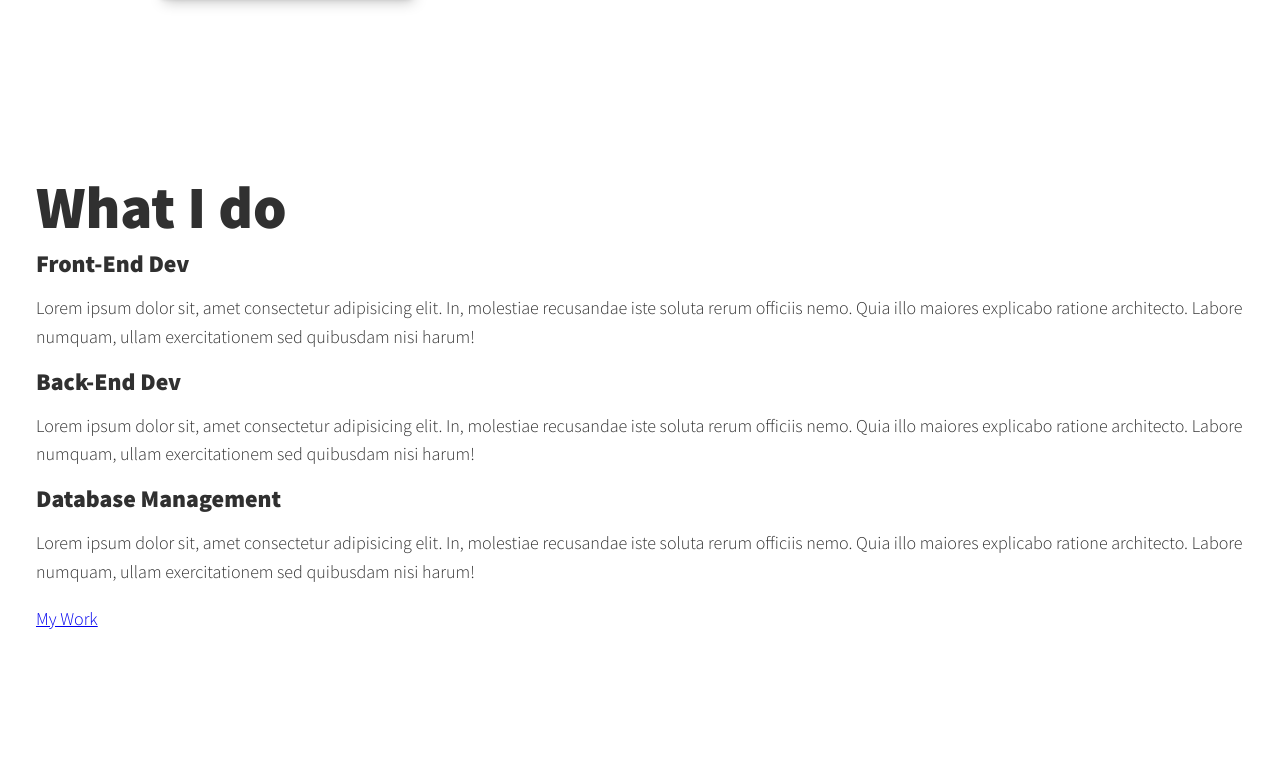
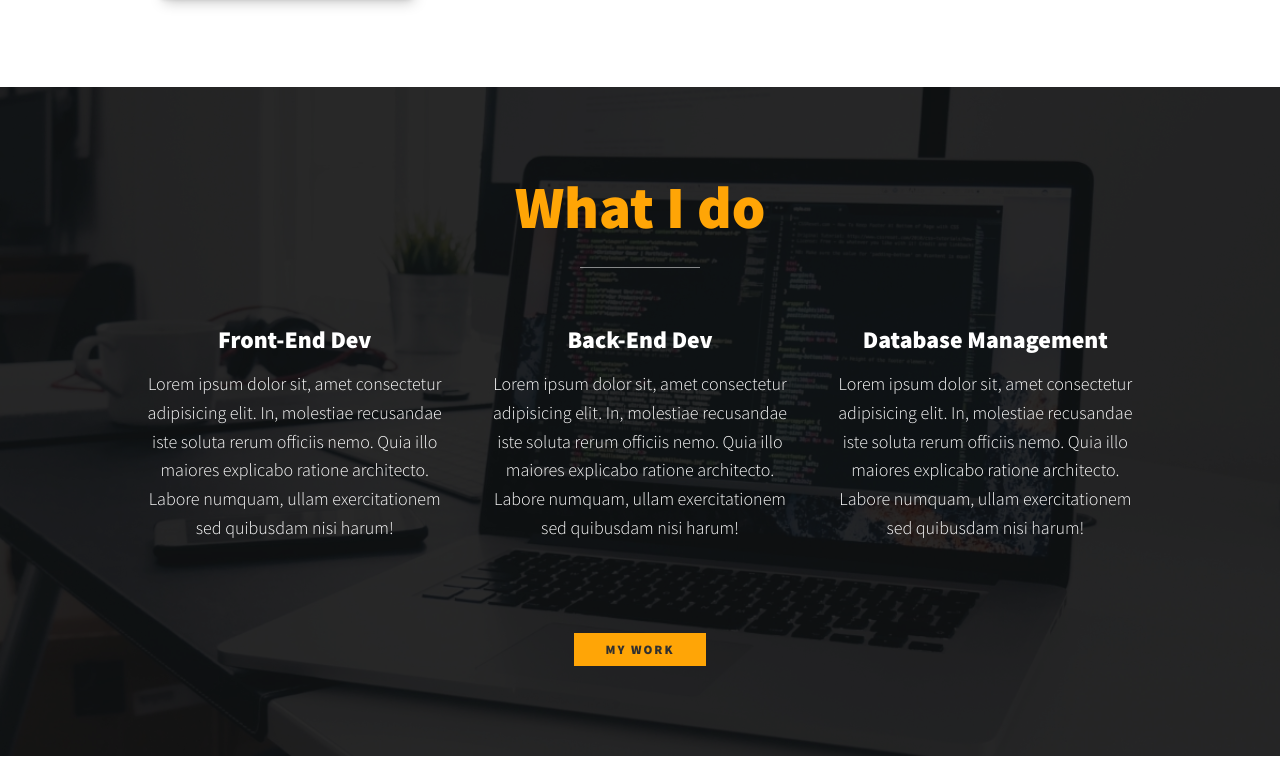
Before and after one commit to Prathamesh061/Heylack_Portfolio, a website built with Vite: page index.html in a window 1280 px wide. Shown: the part 686-1445 px from the top of the page. Built offline with nearby package versions, Linux system fonts and the light colour scheme.

Commit message:
Styled my-services section

```diff
--- a/css/style.css
+++ b/css/style.css
@@ -55,6 +55,11 @@
     max-width: 100%;
 }
 
+:focus {
+    outline: 3px solid var(--clr-sunset-orange);
+    outline-offset: 3px;
+}
+
 strong {
     font-weight: var(--fw-bold);
 }
@@ -78,6 +83,26 @@
 
 h3 {
     font-size: var(--fs-h3);
+}
+
+/* Buttons */
+
+.btn {
+    display: inline-block;
+    padding: .5em 2.5em;
+    background: var(--clr-sunset-orange);
+    color: var(--clr-dark);
+    text-decoration: none;
+    cursor: pointer;
+    font-size: .8rem;
+    text-transform: uppercase;
+    letter-spacing: 2px;
+    font-weight: var(--fw-bold);
+    transition: transform 200ms ease-in-out;
+}
+
+.btn:hover {
+    transform: scale(1.1);
 }
 
 .section__title {
@@ -157,3 +182,53 @@
         grid-area: "title";
     }
 }
+
+
+/* My Services Section */
+
+.my-services {
+    background-color: var(--clr-dark);
+    background-image: url('../images/services-bg.jpg');
+    background-size: cover;
+    background-blend-mode: overlay;
+    color: var(--clr-light);
+    text-align: center;
+}
+
+.section__title--services {
+    color: var(--clr-sunset-orange);
+    position: relative;
+}
+
+.section__title--services::after {
+    content: '';
+    display: block;
+    width: 2em;
+    height: 1px;
+    margin: 0.5em auto 1em;
+    /* background: currentColor; */
+    background: var(--clr-light);
+    opacity: 0.5;
+}
+
+.service {
+    max-width: 500px;
+    margin: 0 auto;
+}
+
+.services {
+    margin-bottom: 4em;
+}
+
+@media (min-width: 800px) {
+    .services {
+        display: flex;
+        max-width: 1000px;
+        margin-left: auto;
+        margin-right: auto;
+    }
+
+    .service+.service {
+        margin-left: 2em;
+    }
+}
```
Also changed, not shown: images/prathmesh-lakhpati-01.jpg, images/services-bg.jpg (added).
